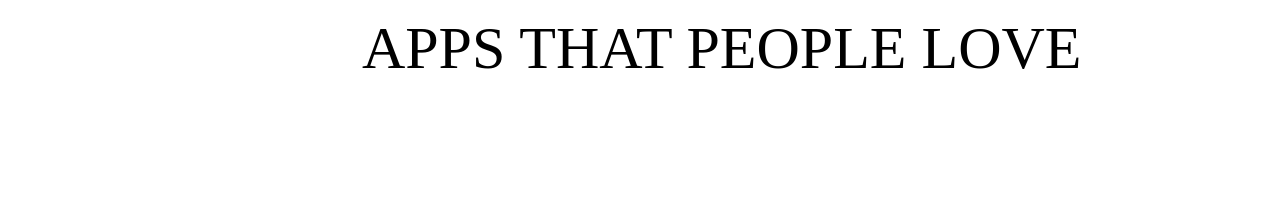
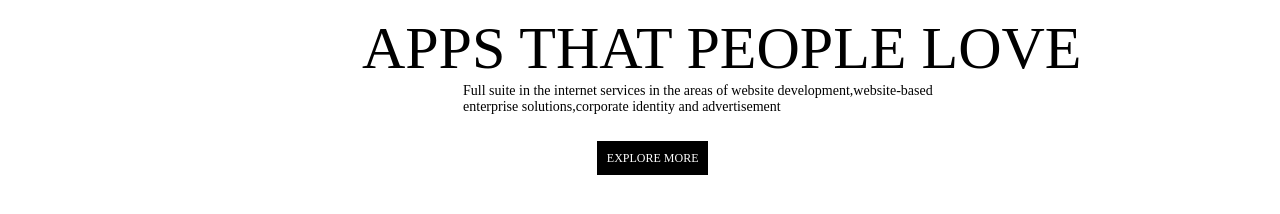
Before and after one commit to CoderKent/hackathon1, a plain HTML site: page index.html in a window 1280 px wide. Shown: the part 102-316 px from the top of the page. Drawn offline with Linux system fonts and the light colour scheme.

Commit message:
added a button

```diff
--- a/css/main.css
+++ b/css/main.css
@@ -13,6 +13,23 @@
 .header-words-center{
       margin-left:28%;
       font-size:60px;
-
-
 }
+.small-header{
+    margin-left:36%;
+    font-size:14px;
+}
+.small-header-center{
+    margin-left: 36%;
+    font-size: 14px;
+}
+.button-black{
+    position: absolute;
+    font-size: 12px;
+     color:white;
+    margin-left: 46%;
+    margin-top: 20px;
+}
+.btn-text{
+    background: black;
+    padding: 10px;
+}
--- a/index.html
+++ b/index.html
@@ -31,7 +31,22 @@
     <span class="header-words-center">APPS THAT PEOPLE LOVE
     </span>
         <br/>
+  <span class="small-header">Full suite in the internet services in the areas of website development,website-based</span><br/>
+        <span class="small-header-center">enterprise solutions,corporate identity and advertisement
+        </span>
+        <br/>
+   <div>
+       <div class="button-black">
+           <span class="btn-text">EXPLORE MORE
+           </span>
+       </div>
+
+    </div>
+
     </p>
+
+
+
 
 
 </body>
```
